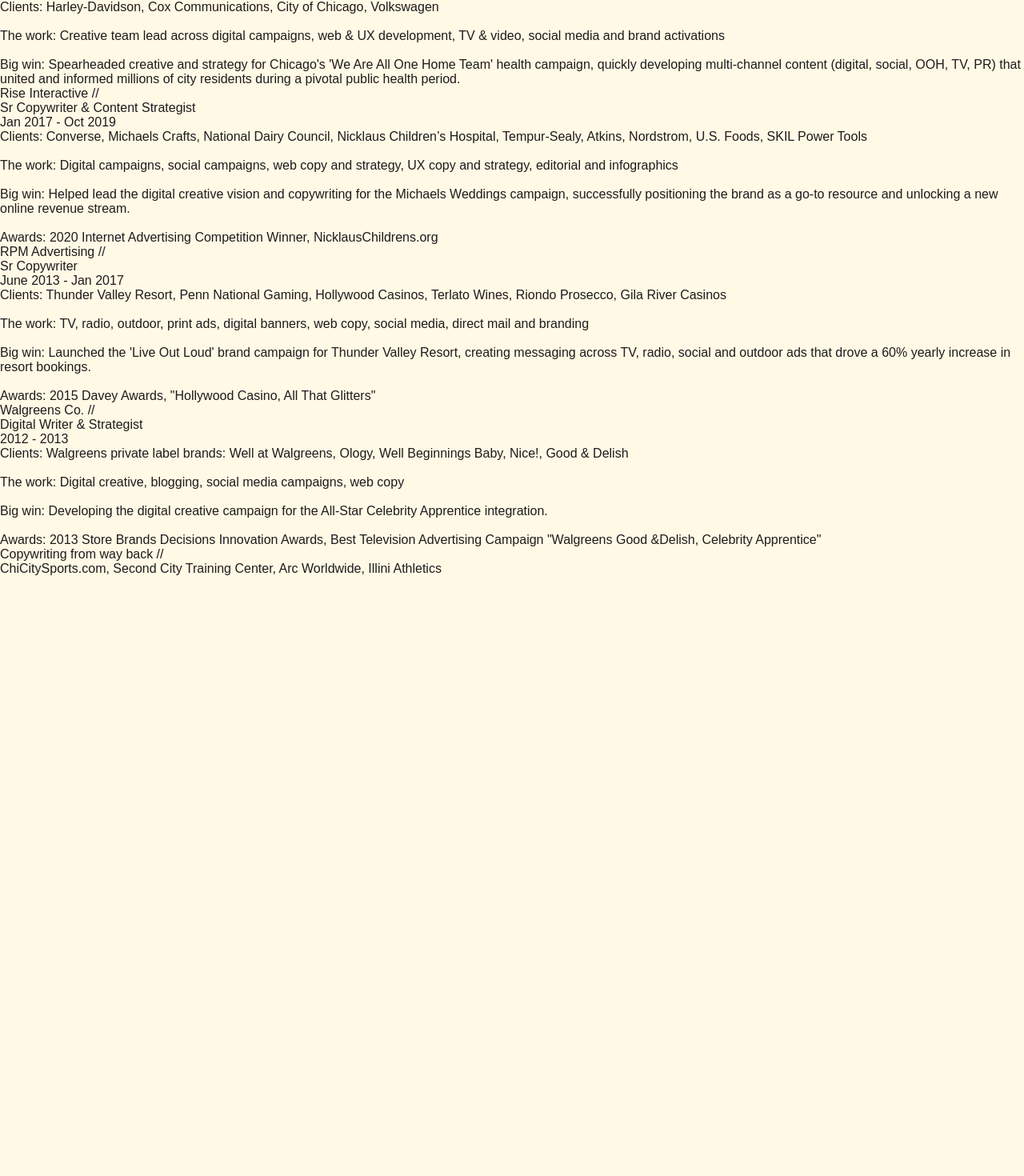
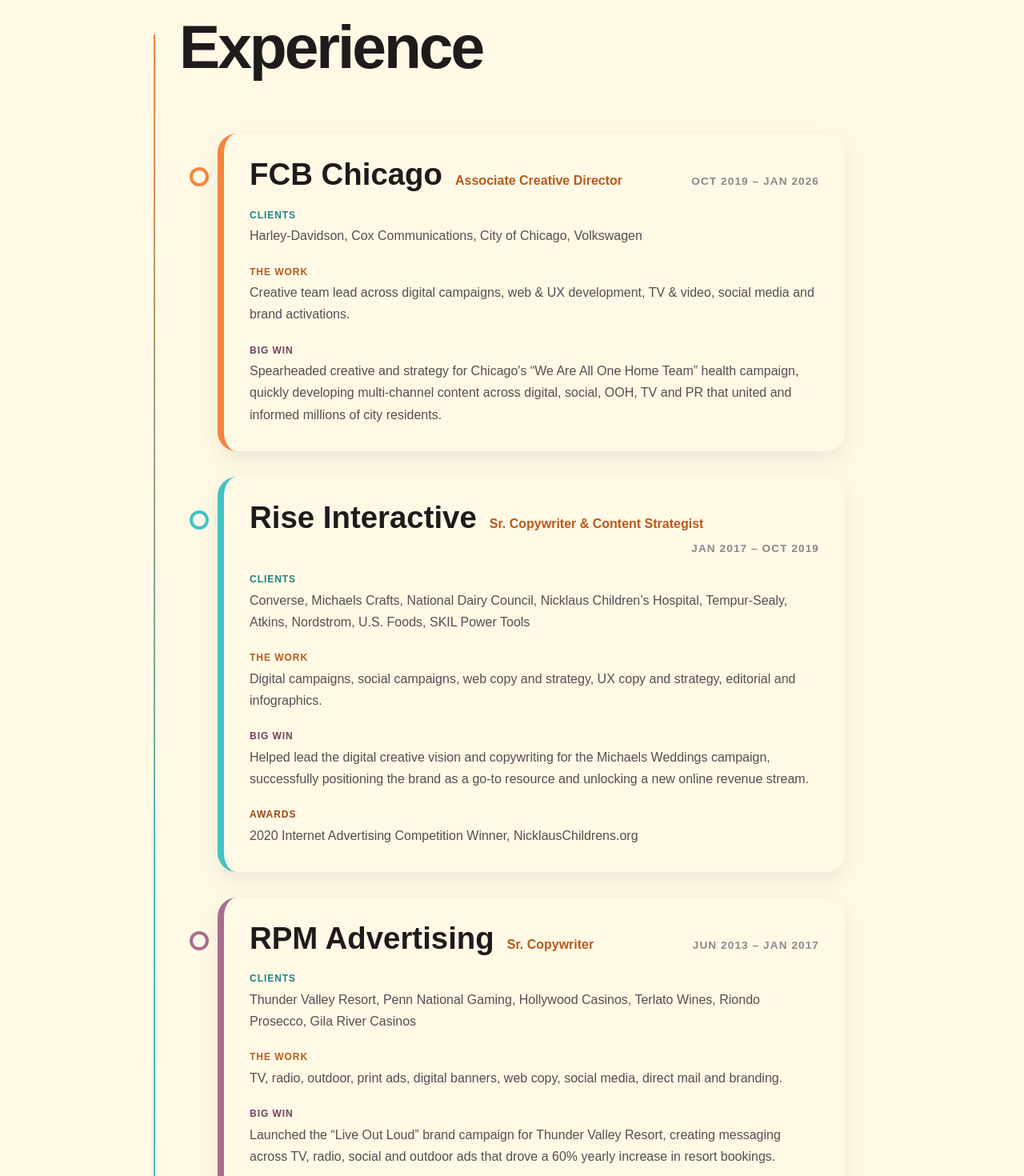
Before and after one commit to bobsport33/agk, a Next.js app: page /resume in a window 1280 px wide. Shown: the part 778-2248 px from the top of the page at 80% size. Before the commit the page ends 1498 px from the top, so only its background shows below. Built offline with nearby package versions, Linux system fonts and the light colour scheme.

Commit message:
populate resume page with content

```diff
--- a/src/modules/DisplayCards/Index.tsx
+++ b/src/modules/DisplayCards/Index.tsx
@@ -1,7 +1,10 @@
 import React from "react";
+import styled from "@emotion/styled";
+
+const Cards = styled("div")``;
 
 const DisplayCards = () => {
-	return <div></div>;
+	return <Cards></Cards>;
 };
 
 export default DisplayCards;
--- a/src/pages/resume.tsx
+++ b/src/pages/resume.tsx
@@ -1,155 +1,418 @@
 import React from "react";
+import styled from "@emotion/styled";
+
+const ResumeCont = styled.div`
+	width: 70%;
+	margin: 0 auto;
+	padding: 6rem 2rem;
+	position: relative;
+
+	&::before {
+		content: "";
+		position: absolute;
+		left: 0;
+		top: 125px;
+		bottom: 0;
+		width: 2px;
+		background: linear-gradient(
+			to bottom,
+			var(--primary-500),
+			var(--secondary-500),
+			var(--accent-500)
+		);
+	}
+
+	.resume__heading {
+		font-size: clamp(3rem, 6vw, 5rem);
+		font-weight: 900;
+		letter-spacing: -0.04em;
+		color: var(--neutral-1000);
+		margin-bottom: 4rem;
+	}
+
+	.resume__item {
+		position: relative;
+		display: grid;
+		gap: 1.5rem;
+
+		margin-left: 3rem;
+		margin-bottom: 2rem;
+		padding: 2rem;
+
+		background: var(--neutral-100);
+		border-radius: 24px;
+		border-left: 8px solid var(--primary-500);
+
+		box-shadow: 0 10px 30px rgba(0, 0, 0, 0.08);
+
+		transition:
+			transform 0.2s ease,
+			box-shadow 0.2s ease;
+	}
+
+	.resume__item:hover {
+		transform: translateY(-4px);
+
+		box-shadow: 0 20px 40px rgba(0, 0, 0, 0.12);
+	}
+
+	.resume__item::before {
+		content: "";
+		position: absolute;
+
+		width: 16px;
+		height: 16px;
+
+		left: -43px;
+		top: 42px;
+
+		border-radius: 50%;
+
+		background: var(--neutral-100);
+		border: 4px solid var(--primary-500);
+	}
+
+	.resume__item--rise {
+		border-left-color: var(--secondary-500);
+	}
+
+	.resume__item--rise::before {
+		border-color: var(--secondary-500);
+	}
+
+	.resume__item--rpm {
+		border-left-color: var(--accent-500);
+	}
+
+	.resume__item--rpm::before {
+		border-color: var(--accent-500);
+	}
+
+	.resume__item--walgreens {
+		border-left-color: var(--primary-700);
+	}
+
+	.resume__item--walgreens::before {
+		border-color: var(--primary-700);
+	}
+
+	.resume__item--early {
+		border-left-color: var(--neutral-600);
+	}
+
+	.resume__item--early::before {
+		border-color: var(--neutral-600);
+	}
+
+	.resume__header {
+		display: flex;
+		flex-wrap: wrap;
+		align-items: baseline;
+		gap: 0.75rem 1rem;
+	}
+
+	.resume__company {
+		font-size: clamp(1.75rem, 3vw, 2.5rem);
+		font-weight: 900;
+		line-height: 1;
+		color: var(--neutral-1000);
+	}
+
+	.resume__role {
+		font-size: 1rem;
+		font-weight: 700;
+		color: var(--primary-700);
+	}
+
+	.resume__date {
+		margin-left: auto;
+
+		font-size: 0.85rem;
+		font-weight: 700;
+		letter-spacing: 0.08em;
+		text-transform: uppercase;
+
+		color: var(--neutral-700);
+	}
+
+	.resume__section {
+		display: grid;
+		gap: 0.35rem;
+	}
+
+	.resume__label {
+		font-size: 0.75rem;
+		font-weight: 800;
+		letter-spacing: 0.08em;
+		text-transform: uppercase;
+	}
+
+	.resume__label--clients {
+		color: var(--secondary-700);
+	}
+
+	.resume__label--work {
+		color: var(--primary-700);
+	}
+
+	.resume__label--win {
+		color: var(--accent-700);
+	}
+
+	.resume__label--awards {
+		color: var(--primary-800);
+	}
+
+	.resume__text {
+		line-height: 1.7;
+		color: var(--neutral-900);
+	}
+
+	@media (max-width: 768px) {
+		padding: 4rem 1.25rem;
+
+		&::before {
+			left: 18px;
+		}
+
+		.resume__item {
+			margin-left: 2rem;
+			padding: 1.5rem;
+		}
+
+		.resume__item::before {
+			left: -31px;
+		}
+
+		.resume__date {
+			width: 100%;
+			margin-left: 0;
+		}
+	}
+`;
 
 const Resume = () => {
 	return (
-		<div className="resume">
-			<h2 className="resume__heading">EXPERIENCE</h2>
+		<ResumeCont>
+			<h1 className="resume__heading">Experience</h1>
 
-			<div className="resume__item resume__item--fcb-chicago">
-				<div className="resume__company">FCB Chicago //</div>
-				<div className="resume__role">Associate Creative Director</div>
-				<div className="resume__date">Oct 2019 - Jan 2026</div>
-
-				<div className="resume__clients">
-					Clients: Harley-Davidson, Cox Communications, City of
-					Chicago, Volkswagen
+			<div className="resume__item">
+				<div className="resume__header">
+					<div className="resume__company">FCB Chicago</div>
+					<div className="resume__role">
+						Associate Creative Director
+					</div>
+					<div className="resume__date">Oct 2019 – Jan 2026</div>
 				</div>
 
-				<div className="resume__spacer">​</div>
-
-				<div className="resume__work">
-					The work: Creative team lead across digital campaigns, web &
-					UX development, TV & video, social media and brand
-					activations
+				<div className="resume__section">
+					<div className="resume__label resume__label--clients">
+						Clients
 					</div>
-
-				<div className="resume__spacer">​</div>
-
-				<div className="resume__win">
-					Big win: Spearheaded creative and strategy for Chicago's 'We
-					Are All One Home Team' health campaign, quickly developing
-					multi-channel content (digital, social, OOH, TV, PR) that
-					united and informed millions of city residents during a
-					pivotal public health period.
+					<div className="resume__text">
+						Harley-Davidson, Cox Communications, City of Chicago,
+						Volkswagen
 					</div>
 				</div>
 
-			<div className="resume__item resume__item--rise-interactive">
-				<div className="resume__company">Rise Interactive //</div>
+				<div className="resume__section">
+					<div className="resume__label resume__label--work">
+						The Work
+					</div>
+					<div className="resume__text">
+						Creative team lead across digital campaigns, web & UX
+						development, TV & video, social media and brand
+						activations.
+					</div>
+				</div>
+
+				<div className="resume__section">
+					<div className="resume__label resume__label--win">
+						Big Win
+					</div>
+					<div className="resume__text">
+						Spearheaded creative and strategy for Chicago&apos;s “We
+						Are All One Home Team” health campaign, quickly
+						developing multi-channel content across digital, social,
+						OOH, TV and PR that united and informed millions of city
+						residents.
+					</div>
+				</div>
+			</div>
+
+			<div className="resume__item resume__item--rise">
+				<div className="resume__header">
+					<div className="resume__company">Rise Interactive</div>
 					<div className="resume__role">
-					Sr Copywriter & Content Strategist
+						Sr. Copywriter & Content Strategist
 					</div>
-				<div className="resume__date">Jan 2017 - Oct 2019</div>
+					<div className="resume__date">Jan 2017 – Oct 2019</div>
+				</div>
 
-				<div className="resume__clients">
-					Clients: Converse, Michaels Crafts, National Dairy Council,
+				<div className="resume__section">
+					<div className="resume__label resume__label--clients">
+						Clients
+					</div>
+					<div className="resume__text">
+						Converse, Michaels Crafts, National Dairy Council,
 						Nicklaus Children’s Hospital, Tempur-Sealy, Atkins,
 						Nordstrom, U.S. Foods, SKIL Power Tools
 					</div>
-
-				<div className="resume__spacer">​</div>
-
-				<div className="resume__work">
-					The work: Digital campaigns, social campaigns, web copy and
-					strategy, UX copy and strategy, editorial and infographics
 				</div>
 
-				<div className="resume__spacer">​</div>
-
-				<div className="resume__win">
-					Big win: Helped lead the digital creative vision and
-					copywriting for the Michaels Weddings campaign, successfully
-					positioning the brand as a go-to resource and unlocking a
-					new online revenue stream.
+				<div className="resume__section">
+					<div className="resume__label resume__label--work">
+						The Work
+					</div>
+					<div className="resume__text">
+						Digital campaigns, social campaigns, web copy and
+						strategy, UX copy and strategy, editorial and
+						infographics.
+					</div>
 				</div>
 
-				<div className="resume__spacer">​</div>
+				<div className="resume__section">
+					<div className="resume__label resume__label--win">
+						Big Win
+					</div>
+					<div className="resume__text">
+						Helped lead the digital creative vision and copywriting
+						for the Michaels Weddings campaign, successfully
+						positioning the brand as a go-to resource and unlocking
+						a new online revenue stream.
+					</div>
+				</div>
 
-				<div className="resume__awards">
-					Awards: 2020 Internet Advertising Competition Winner,
+				<div className="resume__section">
+					<div className="resume__label resume__label--awards">
+						Awards
+					</div>
+					<div className="resume__text">
+						2020 Internet Advertising Competition Winner,
 						NicklausChildrens.org
 					</div>
 				</div>
-
-			<div className="resume__item resume__item--rpm-advertising">
-				<div className="resume__company">RPM Advertising //</div>
-				<div className="resume__role">Sr Copywriter</div>
-				<div className="resume__date">June 2013 - Jan 2017</div>
-
-				<div className="resume__clients">
-					Clients: Thunder Valley Resort, Penn National Gaming,
-					Hollywood Casinos, Terlato Wines, Riondo Prosecco, Gila
-					River Casinos
 			</div>
 
-				<div className="resume__spacer">​</div>
-
-				<div className="resume__work">
-					The work: TV, radio, outdoor, print ads, digital banners,
-					web copy, social media, direct mail and branding
+			<div className="resume__item resume__item--rpm">
+				<div className="resume__header">
+					<div className="resume__company">RPM Advertising</div>
+					<div className="resume__role">Sr. Copywriter</div>
+					<div className="resume__date">Jun 2013 – Jan 2017</div>
 				</div>
 
-				<div className="resume__spacer">​</div>
-
-				<div className="resume__win">
-					Big win: Launched the 'Live Out Loud' brand campaign for
-					Thunder Valley Resort, creating messaging across TV, radio,
-					social and outdoor ads that drove a 60% yearly increase in
-					resort bookings.
+				<div className="resume__section">
+					<div className="resume__label resume__label--clients">
+						Clients
+					</div>
+					<div className="resume__text">
+						Thunder Valley Resort, Penn National Gaming, Hollywood
+						Casinos, Terlato Wines, Riondo Prosecco, Gila River
+						Casinos
+					</div>
 				</div>
 
-				<div className="resume__spacer">​</div>
+				<div className="resume__section">
+					<div className="resume__label resume__label--work">
+						The Work
+					</div>
+					<div className="resume__text">
+						TV, radio, outdoor, print ads, digital banners, web
+						copy, social media, direct mail and branding.
+					</div>
+				</div>
 
-				<div className="resume__awards">
-					Awards: 2015 Davey Awards, "Hollywood Casino, All That
-					Glitters"
+				<div className="resume__section">
+					<div className="resume__label resume__label--win">
+						Big Win
+					</div>
+					<div className="resume__text">
+						Launched the “Live Out Loud” brand campaign for Thunder
+						Valley Resort, creating messaging across TV, radio,
+						social and outdoor ads that drove a 60% yearly increase
+						in resort bookings.
+					</div>
+				</div>
+
+				<div className="resume__section">
+					<div className="resume__label resume__label--awards">
+						Awards
+					</div>
+					<div className="resume__text">
+						2015 Davey Awards, “Hollywood Casino, All That Glitters”
+					</div>
 				</div>
 			</div>
 
 			<div className="resume__item resume__item--walgreens">
-				<div className="resume__company">Walgreens Co. //</div>
-				<div className="resume__role">Digital Writer & Strategist</div>
-				<div className="resume__date">2012 - 2013</div>
+				<div className="resume__header">
+					<div className="resume__company">Walgreens Co.</div>
+					<div className="resume__role">
+						Digital Writer & Strategist
+					</div>
+					<div className="resume__date">2012 – 2013</div>
+				</div>
 
-				<div className="resume__clients">
-					Clients: Walgreens private label brands: Well at Walgreens,
+				<div className="resume__section">
+					<div className="resume__label resume__label--clients">
+						Clients
+					</div>
+					<div className="resume__text">
+						Walgreens private label brands: Well at Walgreens,
 						Ology, Well Beginnings Baby, Nice!, Good & Delish
 					</div>
-
-				<div className="resume__spacer">​</div>
-
-				<div className="resume__work">
-					The work: Digital creative, blogging, social media
-					campaigns, web copy
 				</div>
 
-				<div className="resume__spacer">​</div>
-
-				<div className="resume__win">
-					Big win: Developing the digital creative campaign for the
-					All-Star Celebrity Apprentice integration.
+				<div className="resume__section">
+					<div className="resume__label resume__label--work">
+						The Work
+					</div>
+					<div className="resume__text">
+						Digital creative, blogging, social media campaigns and
+						web copy.
+					</div>
 				</div>
 
-				<div className="resume__spacer">​</div>
+				<div className="resume__section">
+					<div className="resume__label resume__label--win">
+						Big Win
+					</div>
+					<div className="resume__text">
+						Developed the digital creative campaign for the All-Star
+						Celebrity Apprentice integration.
+					</div>
+				</div>
 
-				<div className="resume__awards">
-					Awards: 2013 Store Brands Decisions Innovation Awards, Best
-					Television Advertising Campaign "Walgreens Good &Delish,
-					Celebrity Apprentice"
+				<div className="resume__section">
+					<div className="resume__label resume__label--awards">
+						Awards
+					</div>
+					<div className="resume__text">
+						2013 Store Brands Decisions Innovation Awards — Best
+						Television Advertising Campaign, “Walgreens Good &
+						Delish, Celebrity Apprentice”
+					</div>
 				</div>
 			</div>
 
 			<div className="resume__item resume__item--early">
+				<div className="resume__header">
 					<div className="resume__company">
-					Copywriting from way back //
+						Copywriting From Way Back
+					</div>
 				</div>
 
-				<div className="resume__clients">
+				<div className="resume__section">
+					<div className="resume__label resume__label--clients">
+						Early Career
+					</div>
+					<div className="resume__text">
 						ChiCitySports.com, Second City Training Center, Arc
 						Worldwide, Illini Athletics
 					</div>
 				</div>
 			</div>
+		</ResumeCont>
 	);
 };
 
```
Also changed, not shown: src/modules/DisplayCards/Card.tsx (added, +33 -0 lines). Lines whose indentation alone changed are shown as unchanged.
